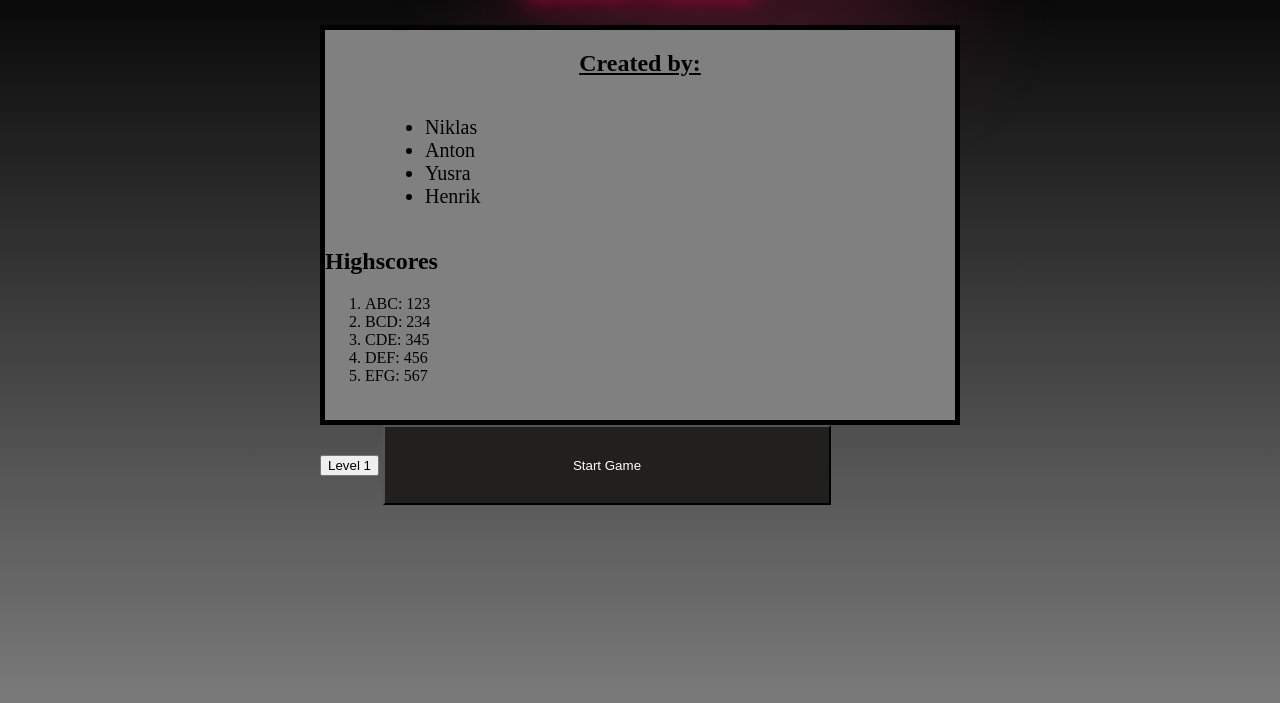
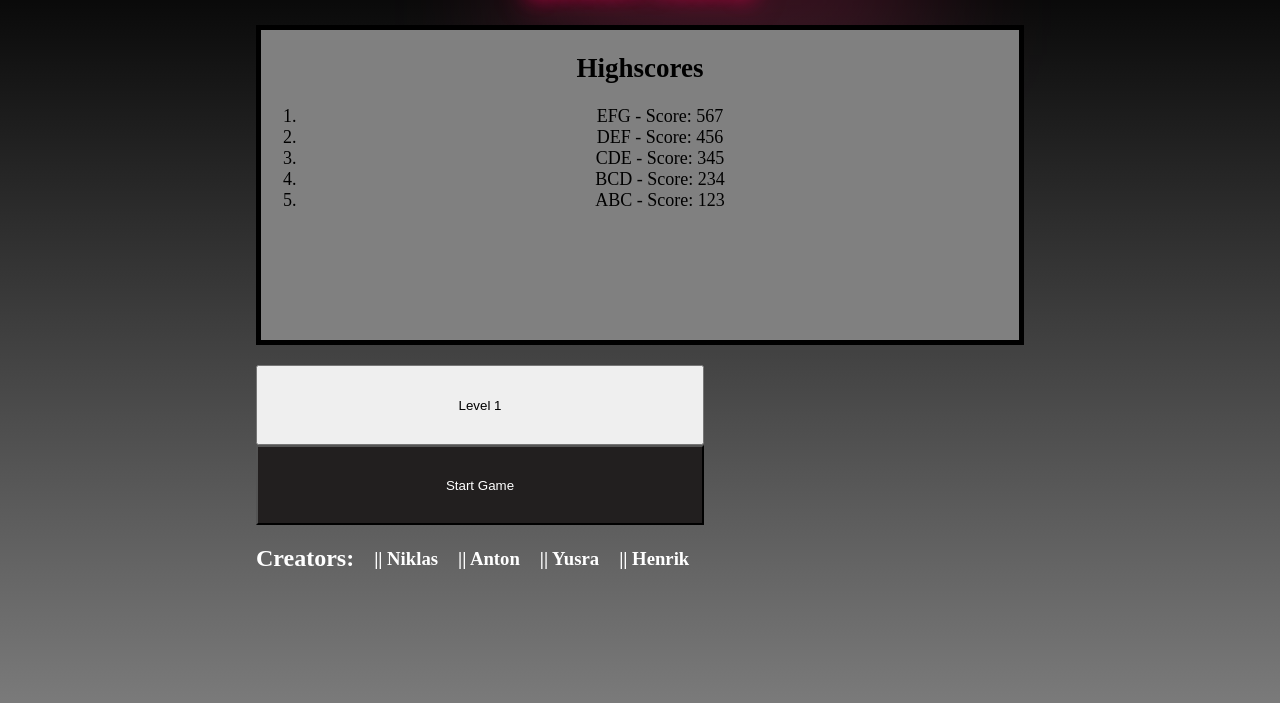
Before and after one commit to HAakansson/Bolder_Dash, a plain HTML site: page index.html in a window 1280 px wide. Shown: the part 61-764 px from the top of the page. Drawn offline with Linux system fonts and the light colour scheme; a web font is replaced by a local one.

Commit message:
Countdown

```diff
--- a/css/styles.css
+++ b/css/styles.css
@@ -33,6 +33,12 @@ img {
 
 
 
+
+
+
+/* Start Page */
+
+
 .game-title {
     font-family: 'Quicksand', sans-serif;
     color: white;
@@ -66,26 +72,21 @@ img {
 .info-box {
     background-color: gray;
     border: 5px solid black;
-    width: 50vw;
-    height: 50vh;
-    display: flex;
+    width: 60vw;
+    height: 40vh;
+    font-size: 18px;
+    /*display: flex;
     justify-content: center;
-    flex-flow: column
+    flex-flow: column*/
 }
 
-.made-by {
-    margin-top: 0;
+
+.highscore {
     text-align: center;
-    text-decoration: underline;
 }
 
-.mady-by-list {
-    font-size: 20px;
-    padding-left: 100px;
-}
 
-.begin {
-
+.start-level {
     color: white;
     background-color: rgb(34, 31, 31);
     width: 35vw;
@@ -93,6 +94,29 @@ img {
 
 }
 
+.next-level {
+    margin-top: 20px;
+    display: block;
+    width: 35vw;
+    height: 10vh;
+}
+
+
+
+
+
+.creators-list {
+    color: white;
+    display: flex;
+    justify-content: flex-start;
+    align-items: center;
+
+}
+
+.creators-name {
+
+    padding-left: 20px;
+}
 
 
 .hud {
--- a/js/Countdown.js
+++ b/js/Countdown.js
@@ -31,6 +31,8 @@ export default {
 
         gameOver() {
             alert("Time's up!") // TODO: kolla poäng jämfört med highscore lista (ange namn om högt nog)
+            clearTimeout
+            // TODO: return till huvudmeny
         },
 
         /*startCountdown() {
@@ -74,6 +76,7 @@ export default {
         gameTime(val) {
             if (val === 0) {
                 console.log("Listener says 0")
+                // SKicka emit med sekunder kvar???
                 this.gameOver()
             }
         }
--- a/js/Highscore.js
+++ b/js/Highscore.js
@@ -1,28 +1,85 @@
 export default {
+
+    // Todo skicka nya score
+    props: ["newScore"],
 
     template: `
         <div>
             <h2>Highscores</h2>
             <ol>
-                <li v-for="score in highestScores">{{ score.name }}: {{ score.score }}</li>
+                <li v-for="score in highscoreList">{{ score.name }} - Score: {{ score.score }}</li>
             </ol>
         </div>
     `,
     data() {
         return {
-            // Skriv endast ut fem högsta
-            highestScores: [
+
+            //highscoreList: [],
+            highscoreList: [
                 { name: 'ABC', score: 123},
                 { name: 'BCD', score: 234},
                 { name: 'CDE', score: 345},
                 { name: 'DEF', score: 456},
                 { name: 'EFG', score: 567},
+                { name: 'EFG', score: 232},
             ]
+
         }
     },
 
     methods: {
 
+        sortHighscores() {
+            this.highscoreList.sort((a, b) => (a.score < b.score) ? 1 : -1)
+        },
+
+        removeLowScores() {
+            this.highscoreList.length = 5
+        },
+
+        updateLowestScoreVariable() {
+
+        },
+
+
+        updateHighscore(score) {
+
+            // Sätt storleks ordning
+
+            for (let highscore of highscoreList.score) {
+                if (score > highscore.score) {
+
+                    highscoreList.splice(highscore -1, highscoreList.length - 1, score)
+                    //highscoreList.splice
+                    // Insert score (remove scores after 5)
+                    return
+                }
+            }
+
+            this.removeLowScores()
+        }
+    },
+
+
+    // TODO: Lägg till en listener för ett score object. När det ändras kör uppdate functionen
+    watch: {
+
+        highscoreList: {
+            // TODO: kalla updateHighscore?
+
+            deep: true,
+
+            handler(val) {
+                localStorage.setItem('saved-scores', JSON.stringify(this.highscoreList))
+            }
+        }
+    },
+
+    created() {
+        this.removeLowScores()
+        this.sortHighscores()
+        //this.highscoreList = JSON.parse(localStorage.getItem('saved-scores'))
+
     },
 
 }
--- a/js/Start.js
+++ b/js/Start.js
@@ -19,21 +19,23 @@ export default {
                 <h1 class="game-title" data-text="[Bolder_Dash]">[Bolder_Dash]</h1>
                 <br>
                 <div class="start info-box">
-                    <h2 class="made-by">Created by:</h2> <!-- Kolla egna hemsidan links  --->
-                    <ul class="mady-by-list">
-                        <li class="list" v-for="creator in creators">{{ creator.name }}</li>
-                    </ul>
-
-                    <highscore/>
+                    <highscore class="highscore"/>
                 </div>
 
-                <!-- v-on:keyup -->
-                <!--<button>Previos</button>
-                <h1>Level 1</h1>
-                <button>Next</button>-->
-                <button @click="nextLevel">Level {{ currentLevel }}</button>
 
-                <button class="begin" @click="beginGame">Start Game</button>
+                <div class="buttons">
+
+                </div>
+                <button class="next-level" @click="nextLevel">Level {{ currentLevel }}</button>
+                <button class="start-level" @click="beginGame">Start Game</button>
+
+
+                <div class="creators-list">
+                    <h2>Creators:</h2>
+                    <h3 class="creators-name" v-for="creator in creators"> || {{ creator.name }}  </h3>
+                </div>
+
+
             </div>
 
 
```
